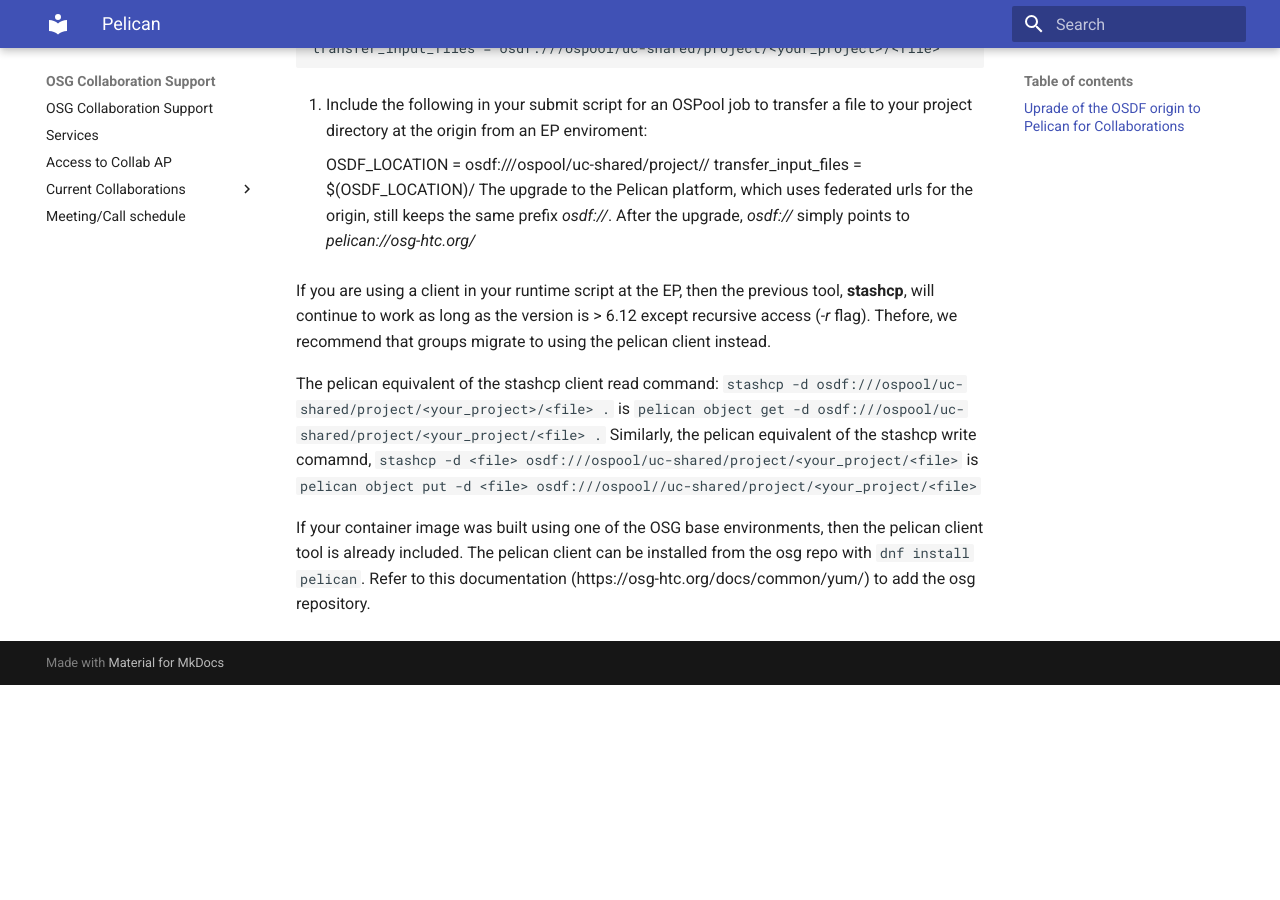
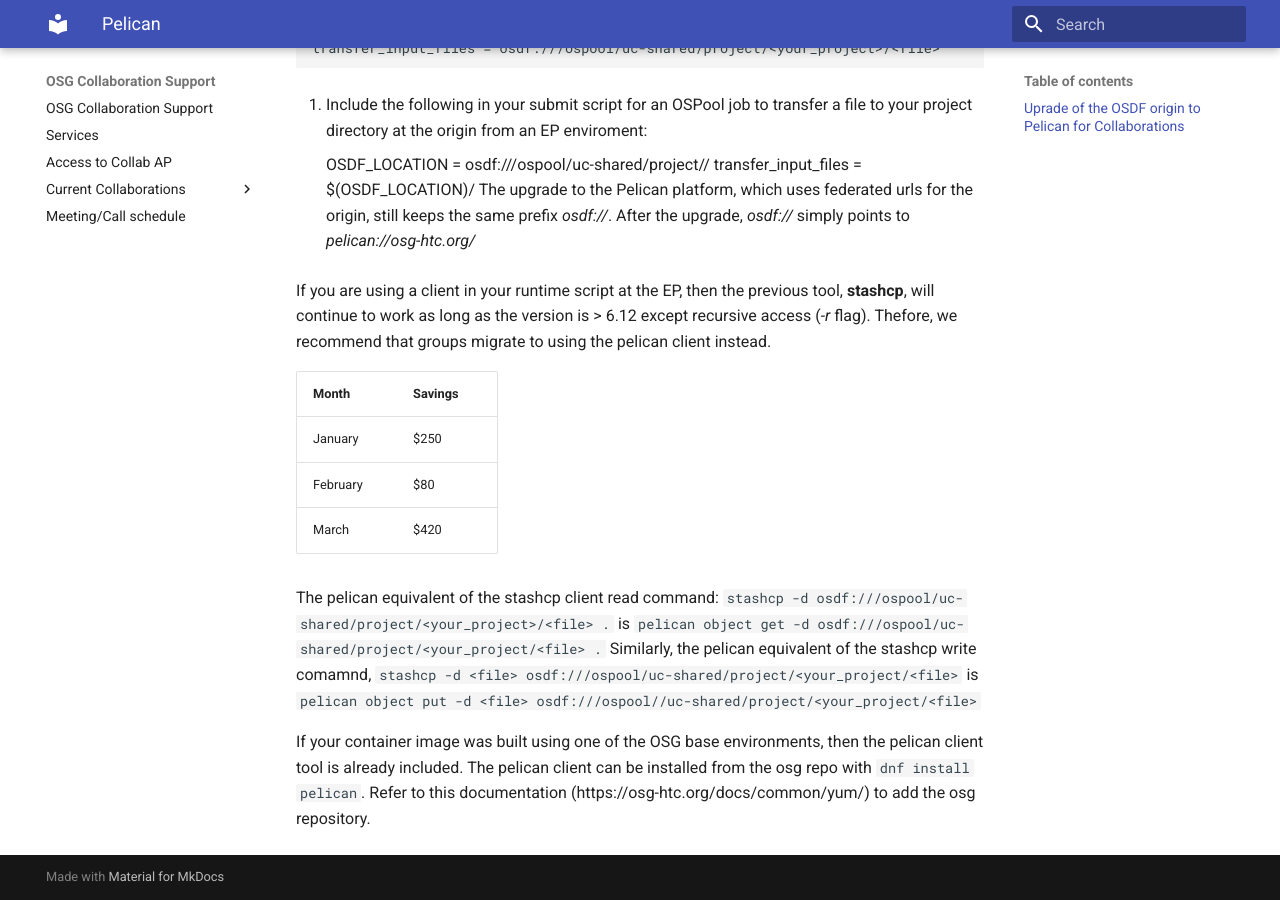
Before and after one commit to osg-htc/collaboration-support, an MkDocs documentation site: the page built from docs/misc/pelican.md, in a window 1280 px wide and 900 px high, scrolled down 727 px. Built offline with MkDocs 1.6.1 and Material for MkDocs 9.7.7, drawn with Linux system fonts in a browser that asks for light colours; before the commit the page ends 1412 px from its top, so only the background shows below that.

Commit message:
Update pelican.md

```diff
--- a/docs/misc/pelican.md
+++ b/docs/misc/pelican.md
@@ -18,6 +18,12 @@
 
 If you are using a client in your runtime script at the EP, then the previous tool, **stashcp**, will continue to work as long as the version is > 6.12 except recursive access (*-r* flag). Thefore, we recommend that groups migrate to using the pelican client instead.
 
+| Month    | Savings |
+| -------- | ------- |
+| January  | $250    |
+| February | $80     |
+| March    | $420    |
+
 The pelican equivalent of the stashcp client read command: `stashcp -d osdf:///ospool/uc-shared/project/<your_project>/<file> .` is  `pelican object get -d osdf:///ospool/uc-shared/project/<your_project/<file> .`
 Similarly, the pelican equivalent of the stashcp write comamnd, `stashcp -d <file> osdf:///ospool/uc-shared/project/<your_project/<file>` is `pelican object put -d <file> osdf:///ospool//uc-shared/project/<your_project/<file>`
 
```
